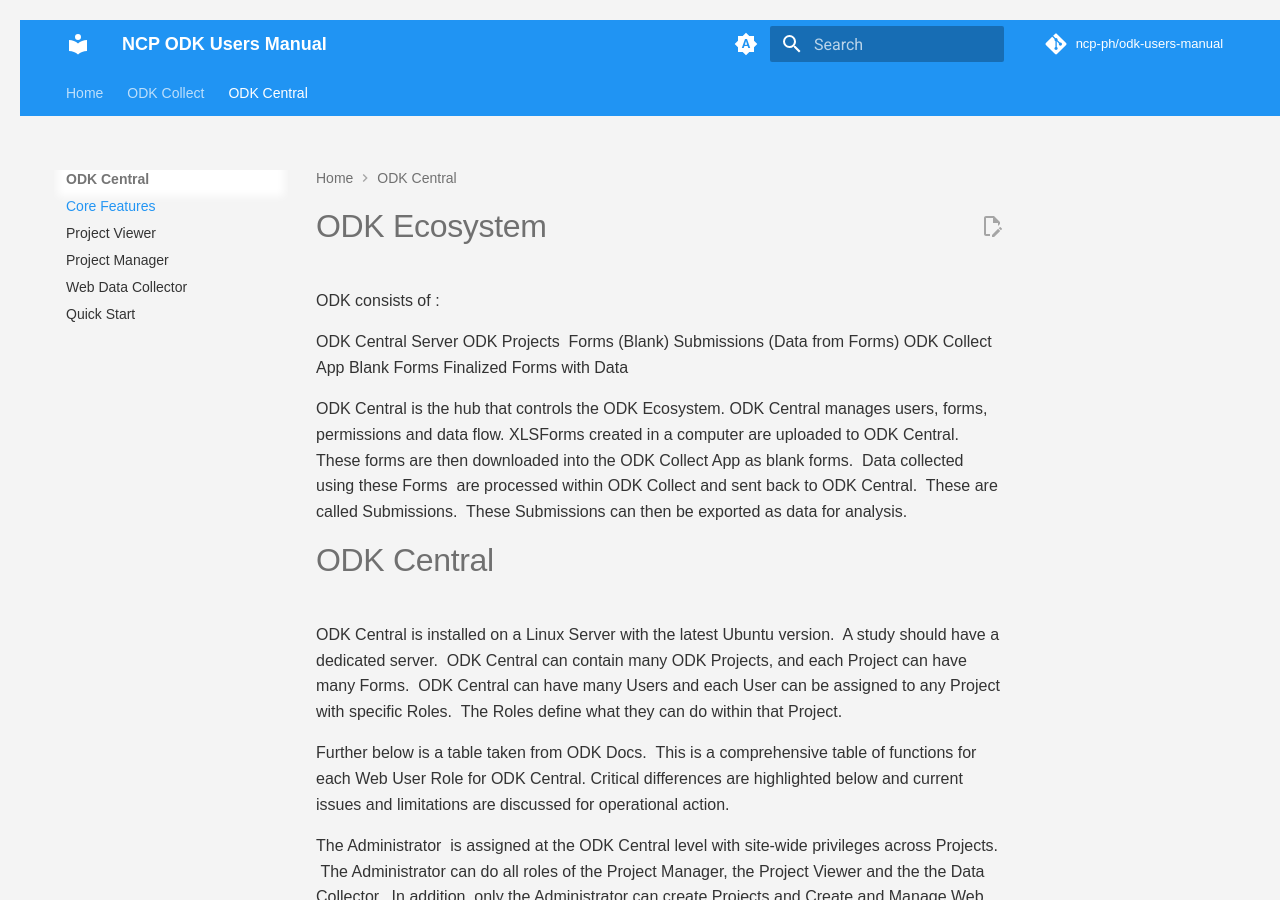
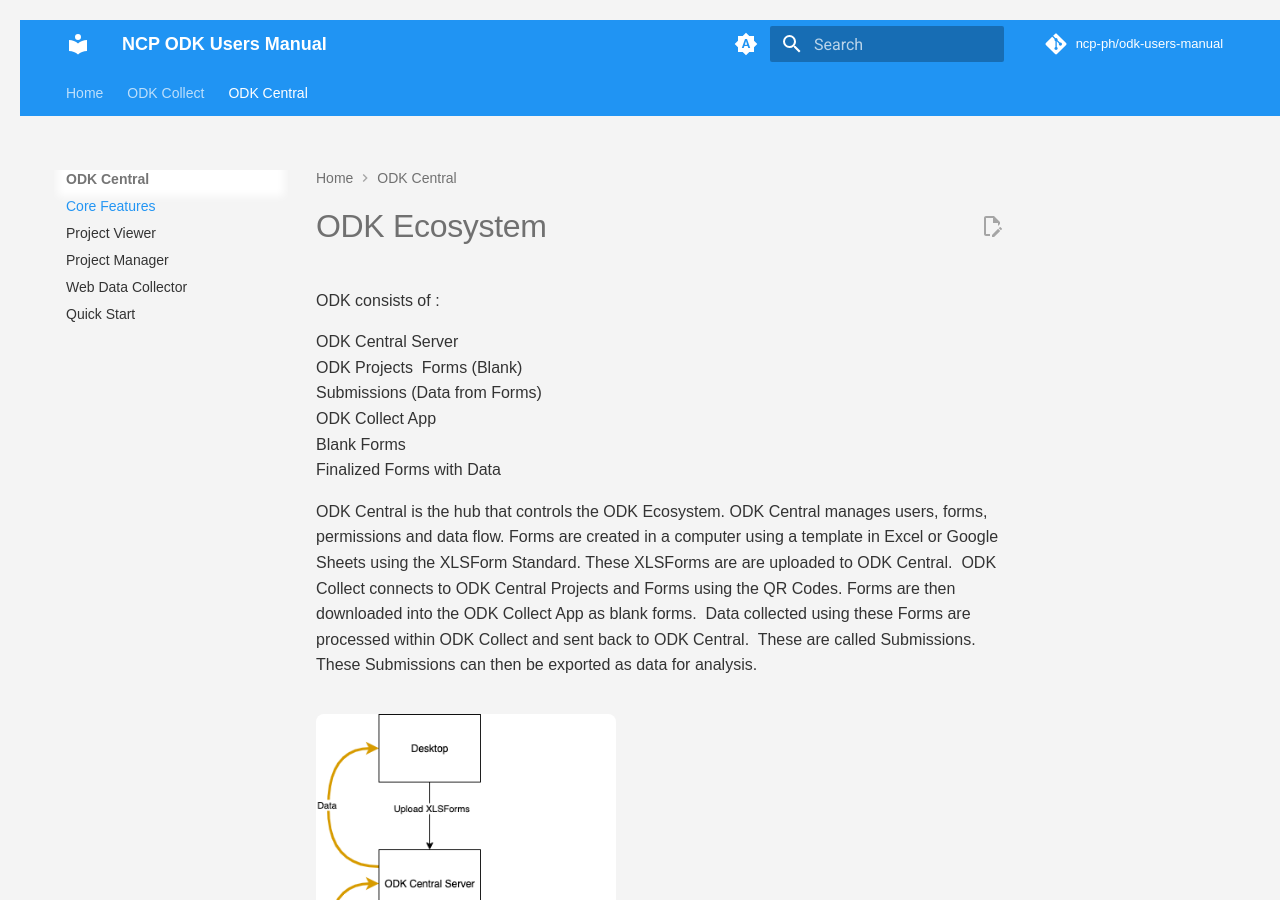
Before and after one commit to ncp-ph/odk-users-manual, an MkDocs documentation site: the page built from docs/about-odk-central.md, in a window 1280 px wide and 900 px high. Built offline with MkDocs 1.6.1 and Material for MkDocs 9.7.7, drawn with Linux system fonts in a browser that asks for light colours; comment, search, counter and statistics services are not loaded.

Commit message:
added diagram diagram_odk_collect.png

```diff
--- a/docs/about-odk-central.md
+++ b/docs/about-odk-central.md
@@ -10,7 +10,9 @@ ODK Collect App
 Blank Forms
 Finalized Forms with Data
 
-ODK Central is the hub that controls the ODK Ecosystem. ODK Central manages users, forms, permissions and data flow. XLSForms created in a computer are uploaded to ODK Central.  These forms are then downloaded into the ODK Collect App as blank forms.  Data collected using these Forms  are processed within ODK Collect and sent back to ODK Central.  These are called Submissions.  These Submissions can then be exported as data for analysis.
+ODK Central is the hub that controls the ODK Ecosystem. ODK Central manages users, forms, permissions and data flow. Forms are created in a computer using a template in Excel or Google Sheets using the XLSForm Standard. These XLSForms are are uploaded to ODK Central.  ODK Collect connects to ODK Central Projects and Forms using the QR Codes. Forms are then downloaded into the ODK Collect App as blank forms.  Data collected using these Forms are processed within ODK Collect and sent back to ODK Central.  These are called Submissions.  These Submissions can then be exported as data for analysis.
+
+<img width="300" height="672" alt="collect_multiple" src="/assets/images/diagram_odk_collect.png" />
 
 # ODK Central
 ODK Central is installed on a Linux Server with the latest Ubuntu version.  A study should have a dedicated server.  ODK Central can contain many ODK Projects, and each Project can have many Forms.  ODK Central can have many Users and each User can be assigned to any Project with specific Roles.  The Roles define what they can do within that Project.
```
Also changed, not shown: docs/assets/images/diagram_odk_collect.png (added), docs/assets/images/diagram_odk_collect_panels.png (added).
